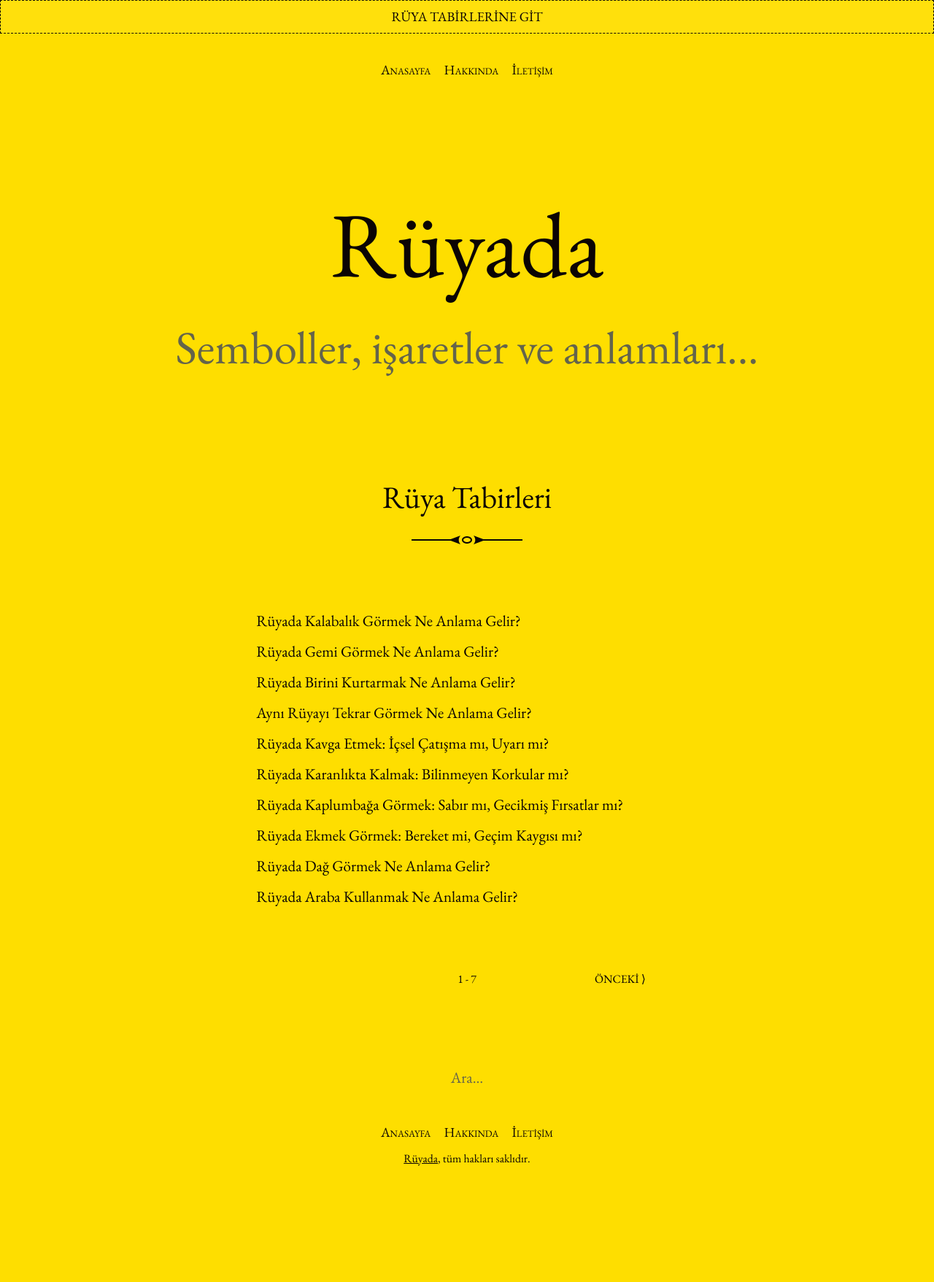
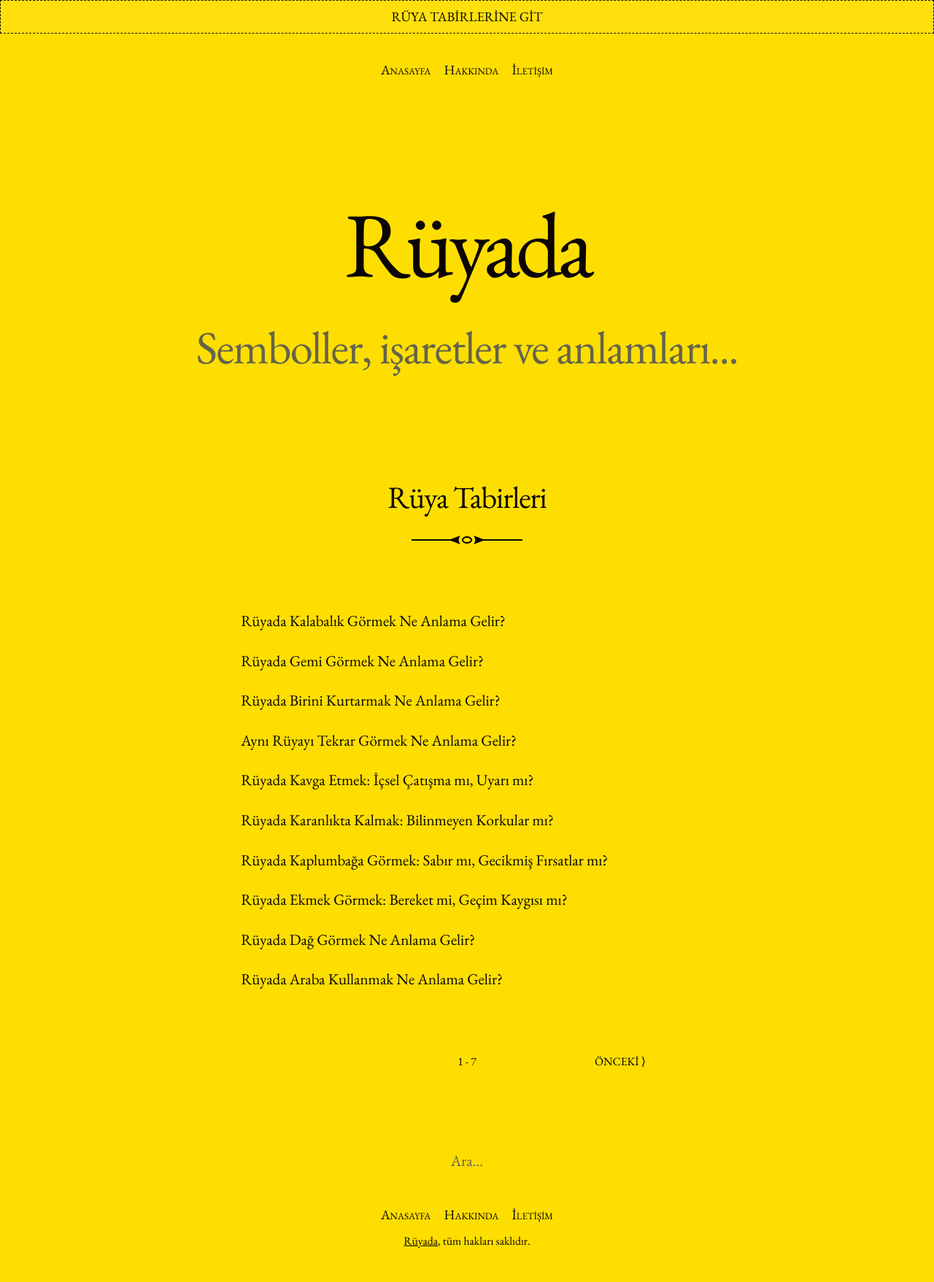
Before and after one commit to melihkocaturk/ruya-blog, a Jekyll site: the page built from index.html, in a window 1280 px wide. Shown: the whole page at 73% size. Built offline with Jekyll 4.4.1, drawn with Linux system fonts in a browser that asks for light colours; the list of posts is cut into pages by our own code; before the commit the page ends 1643 px from its top, so only the background shows below that.

Commit message:
refactor

```diff
--- a/_sass/_article.scss
+++ b/_sass/_article.scss
@@ -15,6 +15,7 @@
 
 .post > h1 {
   font-size: 2em;
+  letter-spacing: -.025em;
   max-width: 48rem;
   padding: 2em 1em;
   text-align: center;
--- a/_sass/_base.scss
+++ b/_sass/_base.scss
@@ -8,11 +8,13 @@ body {
 
 h1 {
   font-size: 3em;
+  letter-spacing: -.05em;
   margin: .5em auto;
 }
 
 h2 {
   font-size: 1.5em;
+  letter-spacing: -.025em;
   margin: 1em auto;
   text-align: center;
 }
--- a/_sass/_post-list.scss
+++ b/_sass/_post-list.scss
@@ -9,7 +9,7 @@
 }
 
 .post-list li {
-  margin-left: 1em;
+  margin-bottom: 0.6em;
   list-style: none;
 }
 
```
